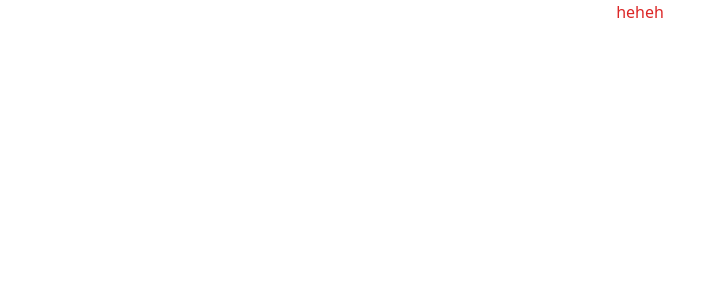
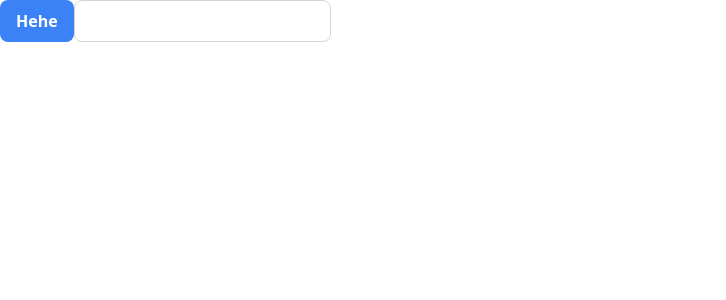
Before and after one commit to Themanh99/employee_polls_app, a React (Create React App) app in the folder frontend/: page / in a window 1280 px wide. Shown: the top 300 px of the page, without its empty margins (0-726 px from the left). Built offline with nearby package versions, Linux system fonts and the light colour scheme.

Commit message:
add common input, button

```diff
--- a/frontend/src/App.css
+++ /dev/null
@@ -1,38 +0,0 @@
-.App {
-  text-align: center;
-}
-
-.App-logo {
-  height: 40vmin;
-  pointer-events: none;
-}
-
-@media (prefers-reduced-motion: no-preference) {
-  .App-logo {
-    animation: App-logo-spin infinite 20s linear;
-  }
-}
-
-.App-header {
-  background-color: #282c34;
-  min-height: 100vh;
-  display: flex;
-  flex-direction: column;
-  align-items: center;
-  justify-content: center;
-  font-size: calc(10px + 2vmin);
-  color: white;
-}
-
-.App-link {
-  color: #61dafb;
-}
-
-@keyframes App-logo-spin {
-  from {
-    transform: rotate(0deg);
-  }
-  to {
-    transform: rotate(360deg);
-  }
-}
--- a/frontend/src/App.js
+++ b/frontend/src/App.js
@@ -1,9 +1,13 @@
-import './App.css';
+import Button from "./components/Button/Button";
+import Input from "./components/Input/Input";
 
 function App() {
   return (
     <div className="App">
-      <div className='text-red-600'> heheh</div>
+      <div className='flex text-red-600'>
+        <Button type="primary" size="medium">Hehe</Button>
+        <Input size="medium"></Input>
+      </div>
     </div>
   );
 }
--- /dev/null
+++ b/frontend/src/components/Button/Button.js
@@ -0,0 +1,49 @@
+import React from 'react';
+
+const Button = ({ type = 'default', size = 'medium', disabled = false, onClick, children }) => {
+    let baseClasses = `font-semibold rounded-lg focus:outline-none transition duration-300 ease-in-out`;
+
+    let sizeClasses;
+    switch (size) {
+        case 'small':
+            sizeClasses = `px-3 py-1 text-sm`;
+            break;
+        case 'medium':
+            sizeClasses = `px-4 py-2 text-base`;
+            break;
+        case 'large':
+            sizeClasses = `px-5 py-3 text-lg`;
+            break;
+        default:
+            sizeClasses = `px-4 py-2 text-base`;
+    }
+
+    let typeClasses;
+    switch (type) {
+        case 'primary':
+            typeClasses = `bg-blue-500 text-white hover:bg-blue-600`;
+            break;
+        case 'secondary':
+            typeClasses = `bg-gray-500 text-white hover:bg-gray-600`;
+            break;
+        case 'default':
+            typeClasses = `bg-white text-gray-800 border border-gray-300 hover:bg-gray-100`;
+            break;
+        default:
+            typeClasses = `bg-white text-gray-800 border border-gray-300 hover:bg-gray-100`;
+    }
+
+    if (disabled) {
+        typeClasses += ` opacity-50 cursor-not-allowed`;
+    }
+
+    const classes = `${baseClasses} ${sizeClasses} ${typeClasses}`;
+
+    return (
+        <button className={classes} onClick={onClick} disabled={disabled}>
+            {children}
+        </button>
+    );
+};
+
+export default Button;
--- /dev/null
+++ b/frontend/src/components/Input/Input.js
@@ -0,0 +1,33 @@
+import React from 'react';
+
+const Input = ({ size = 'medium', error = '', style = {}, ...props }) => {
+    let baseClasses = `block w-full rounded-lg focus:outline-none transition duration-300 ease-in-out`;
+
+    let sizeClasses;
+    switch (size) {
+        case 'small':
+            sizeClasses = `px-2 py-1 text-sm`;
+            break;
+        case 'medium':
+            sizeClasses = `px-3 py-2 text-base`;
+            break;
+        case 'large':
+            sizeClasses = `px-4 py-3 text-lg`;
+            break;
+        default:
+            sizeClasses = `px-3 py-2 text-base`;
+    }
+
+    const errorClasses = error ? 'border-red-500' : 'border-gray-300';
+    const focusClasses = 'focus:border-blue-500 focus:ring focus:ring-blue-200';
+    const classes = `${baseClasses} ${sizeClasses} border ${errorClasses} ${focusClasses}`;
+
+    return (
+        <div style={style}>
+            <input className={classes} {...props} />
+            {error && <p className="mt-1 text-sm text-red-500">{error}</p>}
+        </div>
+    );
+};
+
+export default Input;
--- /dev/null
+++ b/frontend/src/pages/Login/Login.js
@@ -0,0 +1,9 @@
+import React from 'react'
+
+export default function Login() {
+    return (
+        <div>
+            This is login page
+        </div>
+    )
+}
```
